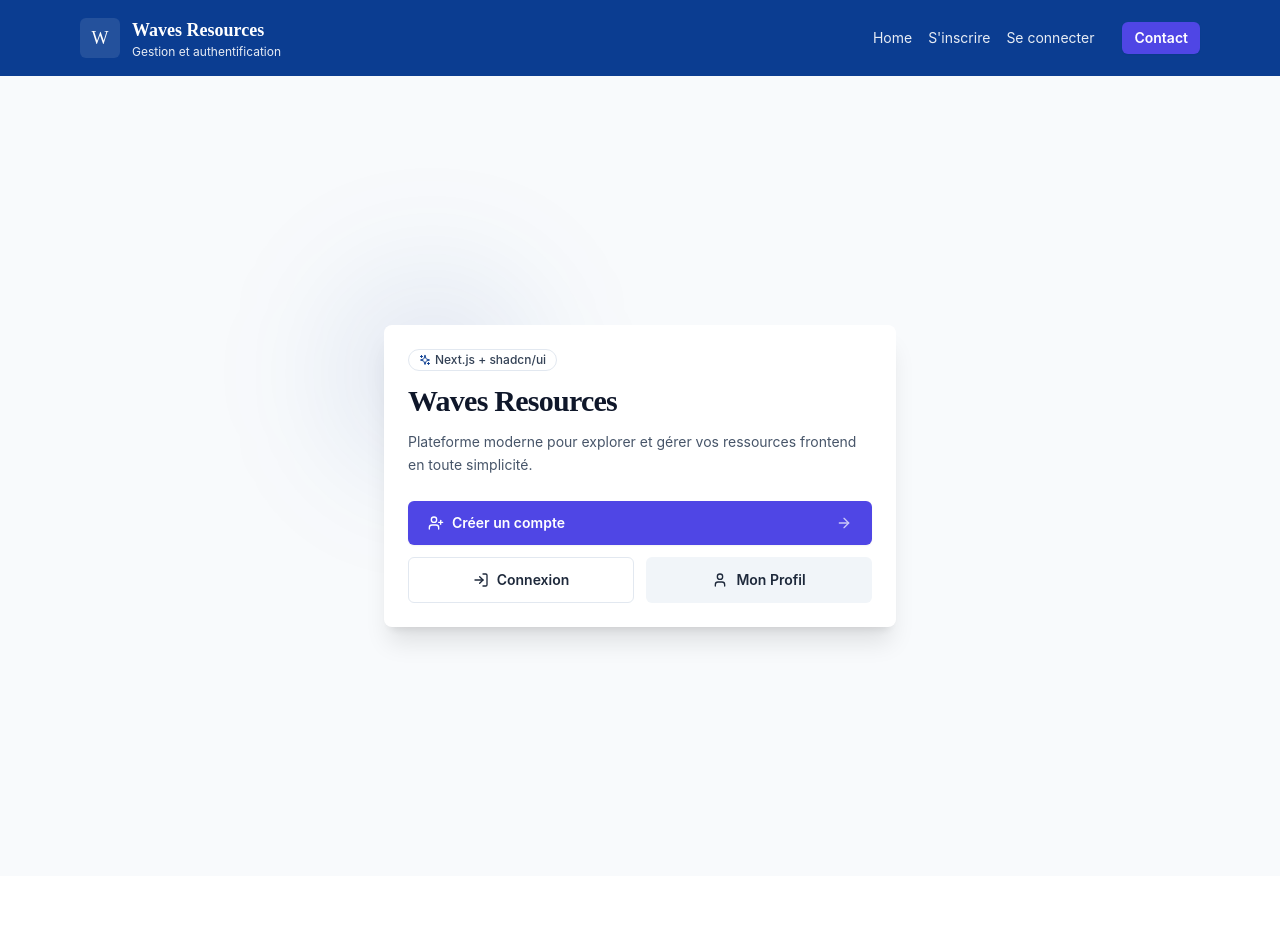
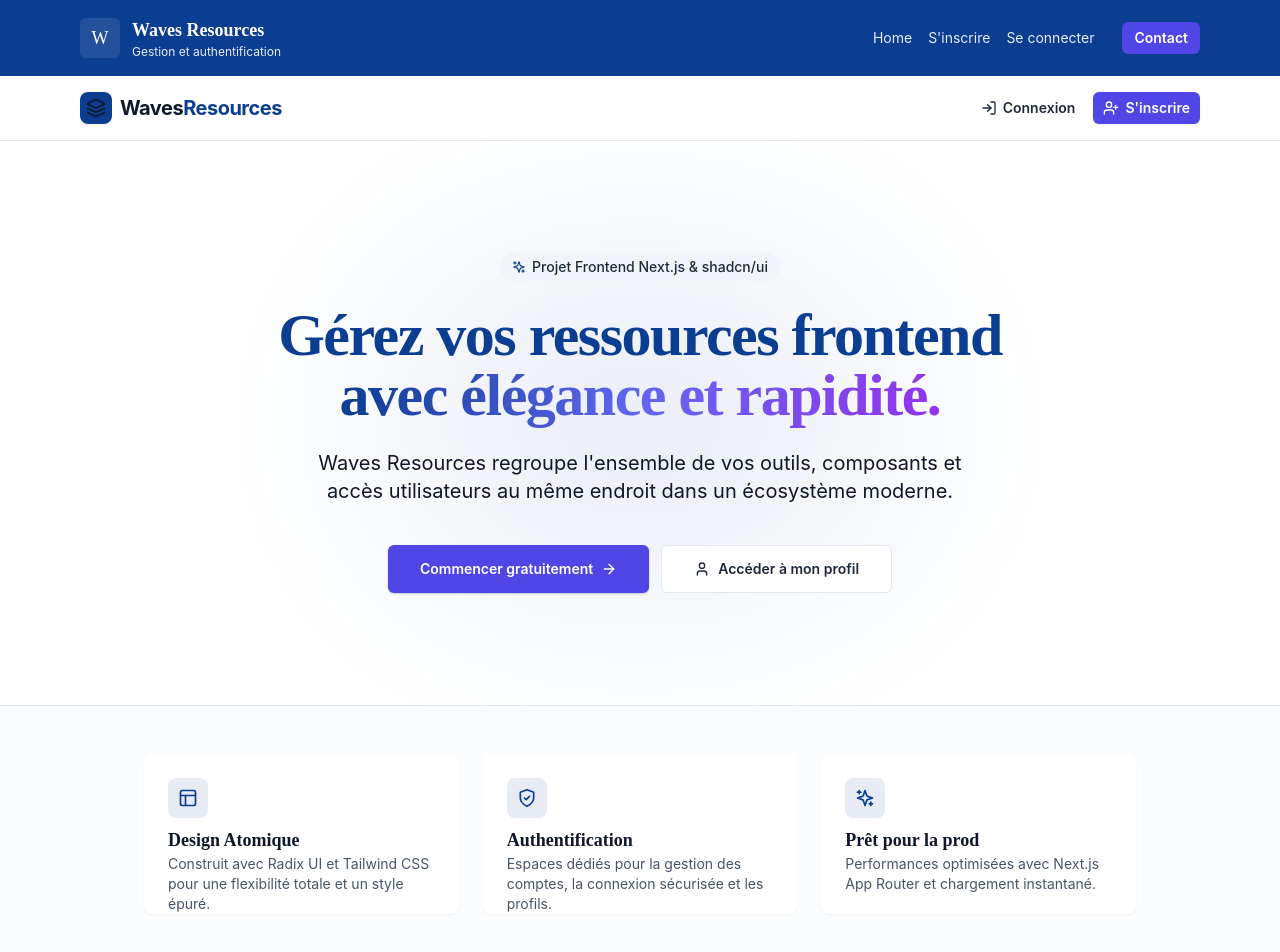
Before and after one commit to rooneyi/Waves-Resources-onboarding, a Next.js app in the folder frontend/: page / in a window 1280 px wide. Shown: the top 952 px of the page. Before the commit the page ends 876 px from the top, so only its background shows below. Built offline with nearby package versions, Linux system fonts and the light colour scheme.

Commit message:
style(pages): apply law-inspired typography and card polish to home, login, profile

```diff
--- a/frontend/app/login/page.tsx
+++ b/frontend/app/login/page.tsx
@@ -32,12 +32,12 @@ export default function Login() {
   return (
     <div className="min-h-screen flex items-center justify-center bg-slate-50">
       <form onSubmit={onSubmit} className="w-full max-w-md">
-        <Card>
-          <h2 className="text-2xl font-bold mb-4">Sign in</h2>
+        <Card className="ring-1 ring-slate-200/60">
+          <h2 className="text-2xl font-serif font-semibold mb-4">Se connecter</h2>
           <Input label="Email" type="email" value={email} onChange={(e: React.ChangeEvent<HTMLInputElement>) => setEmail(e.target.value)} />
           <Input label="Password" type="password" value={password} onChange={(e: React.ChangeEvent<HTMLInputElement>) => setPassword(e.target.value)} />
           <div className="mt-4">
-            <Button type="submit" disabled={loading}>{loading ? 'Signing in...' : 'Sign in'}</Button>
+            <Button type="submit" disabled={loading}>{loading ? 'Connexion...' : 'Se connecter'}</Button>
           </div>
         </Card>
         {error && <Toast message={error} type="error" onClose={()=>setError(null)} />}
--- a/frontend/app/me/page.tsx
+++ b/frontend/app/me/page.tsx
@@ -19,18 +19,18 @@ export default function Me() {
 
   return (
     <div className="min-h-screen flex items-center justify-center bg-slate-50">
-      <Card className="w-full max-w-md">
+      <Card className="w-full max-w-md ring-1 ring-slate-200/60">
         <div className="flex items-center gap-4 mb-4">
           <Avatar src={profile.profileImageUrl || '/placeholder-avatar.png'} size={56} />
           <div>
-            <h2 className="text-2xl font-bold">{profile.fullName}</h2>
+            <h2 className="text-2xl font-serif font-semibold">{profile.fullName}</h2>
             <p className="text-sm text-slate-500">{profile.email}</p>
           </div>
         </div>
-        <p className="mb-2"><strong>Verified:</strong> {profile.emailVerified ? 'Yes' : 'No'}</p>
+        <p className="mb-2"><strong>Vérifié :</strong> {profile.emailVerified ? 'Oui' : 'Non'}</p>
         <div className="mt-4 flex gap-3">
-          <a href="/me/edit" className="px-3 py-2 bg-slate-100 rounded">Edit</a>
-          <button onClick={async ()=>{ await logout(); window.location.href = '/login' }} className="px-3 py-2 bg-red-600 text-white rounded">Logout</button>
+          <a href="/me/edit" className="px-3 py-2 bg-slate-100 rounded">Modifier</a>
+          <button onClick={async ()=>{ await logout(); window.location.href = '/login' }} className="px-3 py-2 bg-red-600 text-white rounded">Se déconnecter</button>
         </div>
       </Card>
     </div>
--- a/frontend/app/page.tsx
+++ b/frontend/app/page.tsx
@@ -1,67 +1,141 @@
-"use client"
-
 import Link from 'next/link'
-import { ArrowRight, User, LogIn, UserPlus, Sparkles } from 'lucide-react'
-import { Button } from '@/components/ui/Button'
-import Card from '@/components/ui/Card'
-import CardHeader from '@/components/ui/CardHeader'
-import CardContent from '@/components/ui/CardContent'
-import CardTitle from '@/components/ui/CardTitle'
-import CardDescription from '@/components/ui/CardDescription'
-import Badge from '@/components/ui/Badge'
+import { ArrowRight, Layers, Layout, ShieldCheck, Sparkles, User, LogIn, UserPlus } from 'lucide-react'
+import { Button } from '@/components/ui/button'
+import { Badge } from '@/components/ui/badge'
+import { Card, CardContent, CardDescription, CardHeader, CardTitle } from '@/components/ui/card'
 
 export default function Home() {
   return (
-    <main className="min-h-screen w-full bg-slate-50 dark:bg-slate-950 flex items-center justify-center p-4">
-      {/* Container principal avec effet de halo subtil */}
-      <div className="relative w-full max-w-lg">
-        <div className="absolute -top-12 -left-12 w-48 h-48 bg-primary/10 rounded-full blur-3xl pointer-events-none" />
+    <div className="min-h-screen bg-background text-foreground flex flex-col justify-between">
 
-        <Card className="shadow-xl border-slate-200/80 dark:border-slate-800 backdrop-blur-sm">
-          <CardHeader className="space-y-3 pb-4">
-            <div className="flex items-center justify-between">
-              <Badge variant="outline" className="gap-1 px-2.5 py-0.5 text-xs font-medium">
-                <Sparkles className="w-3 h-3 text-primary" />
-                Next.js + shadcn/ui
-              </Badge>
+      {/* 1. HEADER / NAVBAR */}
+      <header className="sticky top-0 z-50 w-full border-b bg-background/95 backdrop-blur supports-[backdrop-filter]:bg-background/60">
+        <div className="page-container flex h-16 items-center justify-between">
+          <div className="flex items-center gap-2 font-bold text-xl tracking-tight">
+            <div className="p-1.5 bg-primary text-primary-foreground rounded-lg">
+              <Layers className="w-5 h-5" />
             </div>
-            <CardTitle className="text-2xl sm:text-3xl font-bold tracking-tight text-slate-900 dark:text-slate-50">
-              Waves Resources
-            </CardTitle>
-            <CardDescription className="text-base text-muted-foreground leading-relaxed">
-              Plateforme moderne pour explorer et gérer vos ressources frontend en toute simplicité.
-            </CardDescription>
-          </CardHeader>
+            <span>Waves<span className="text-primary">Resources</span></span>
+          </div>
 
-          <CardContent className="pt-2">
-            <div className="grid gap-3 sm:grid-cols-2">
-              {/* Action Principale - Call to Action */}
-              <Button asChild size="lg" className="sm:col-span-2 gap-2 shadow-sm font-semibold">
+          <nav className="flex items-center gap-2">
+            <Button asChild variant="ghost" size="sm">
+              <Link href="/login" className="gap-1.5">
+                <LogIn className="w-4 h-4" />
+                Connexion
+              </Link>
+            </Button>
+            <Button asChild size="sm">
+              <Link href="/register" className="gap-1.5">
+                <UserPlus className="w-4 h-4" />
+                S'inscrire
+              </Link>
+            </Button>
+          </nav>
+        </div>
+      </header>
+
+      {/* 2. HERO SECTION */}
+      <main className="flex-1">
+        <section className="relative py-20 md:py-28 overflow-hidden">
+          {/* Effet de fond lumineux */}
+          <div className="absolute top-1/2 left-1/2 -translate-x-1/2 -translate-y-1/2 w-[500px] h-[300px] bg-primary/10 blur-[120px] rounded-full pointer-events-none -z-10" />
+
+          <div className="page-container max-w-4xl mx-auto text-center px-4 space-y-6">
+            <Badge variant="secondary" className="px-3 py-1 text-xs sm:text-sm font-medium gap-1.5 rounded-full">
+              <Sparkles className="w-3.5 h-3.5 text-primary" />
+              Projet Frontend Next.js & shadcn/ui
+            </Badge>
+
+            <h1 className="text-4xl sm:text-6xl font-extrabold tracking-tight leading-tight font-serif text-primary">
+              Gérez vos ressources frontend <br className="hidden sm:inline" />
+              <span className="bg-gradient-to-r from-primary via-indigo-500 to-purple-600 bg-clip-text text-transparent">
+                avec élégance et rapidité.
+              </span>
+            </h1>
+
+            <p className="max-w-2xl mx-auto text-lg text-muted-foreground sm:text-xl font-normal leading-relaxed">
+              Waves Resources regroupe l'ensemble de vos outils, composants et accès utilisateurs au même endroit dans un écosystème moderne.
+            </p>
+
+            {/* Actions CTA */}
+            <div className="flex flex-col sm:flex-row items-center justify-center gap-3 pt-4">
+              <Button asChild size="lg" className="w-full sm:w-auto h-12 px-8 text-base gap-2 shadow-lg shadow-primary/25">
                 <Link href="/register">
-                  <UserPlus className="w-4 h-4" />
-                  Créer un compte
-                  <ArrowRight className="w-4 h-4 ml-auto opacity-70" />
+                  Commencer gratuitement
+                  <ArrowRight className="w-4 h-4" />
                 </Link>
               </Button>
 
-              {/* Actions Secondaires */}
-              <Button asChild variant="outline" size="lg" className="gap-2">
-                <Link href="/login">
-                  <LogIn className="w-4 h-4 text-muted-foreground" />
-                  Connexion
-                </Link>
-              </Button>
-
-              <Button asChild variant="secondary" size="lg" className="gap-2">
+              <Button asChild variant="outline" size="lg" className="w-full sm:w-auto h-12 px-8 text-base gap-2">
                 <Link href="/me">
                   <User className="w-4 h-4 text-muted-foreground" />
-                  Mon Profil
+                  Accéder à mon profil
                 </Link>
               </Button>
             </div>
-          </CardContent>
-        </Card>
-      </div>
-    </main>
+          </div>
+        </section>
+
+        {/* 3. SECTION FONCTIONNALITÉS / STRUCTURE */}
+        <section className="py-12 bg-muted/40 border-y">
+          <div className="container max-w-5xl mx-auto px-4">
+            <div className="grid md:grid-cols-3 gap-6">
+
+              <Card className="bg-background shadow-sm border-muted">
+                <CardHeader>
+                  <div className="w-10 h-10 rounded-lg bg-primary/10 text-primary flex items-center justify-center mb-2">
+                    <Layout className="w-5 h-5" />
+                  </div>
+                  <CardTitle className="text-lg">Design Atomique</CardTitle>
+                  <CardDescription>
+                    Construit avec Radix UI et Tailwind CSS pour une flexibilité totale et un style épuré.
+                  </CardDescription>
+                </CardHeader>
+              </Card>
+
+              <Card className="bg-background shadow-sm border-muted">
+                <CardHeader>
+                  <div className="w-10 h-10 rounded-lg bg-primary/10 text-primary flex items-center justify-center mb-2">
+                    <ShieldCheck className="w-5 h-5" />
+                  </div>
+                  <CardTitle className="text-lg">Authentification</CardTitle>
+
+                  <CardDescription>
+                    Espaces dédiés pour la gestion des comptes, la connexion sécurisée et les profils.
+                  </CardDescription>
+                </CardHeader>
+              </Card>
+
+              <Card className="bg-background shadow-sm border-muted">
+                <CardHeader>
+                  <div className="w-10 h-10 rounded-lg bg-primary/10 text-primary flex items-center justify-center mb-2">
+                    <Sparkles className="w-5 h-5" />
+                  </div>
+                  <CardTitle className="text-lg">Prêt pour la prod</CardTitle>
+                  <CardDescription>
+                    Performances optimisées avec Next.js App Router et chargement instantané.
+                  </CardDescription>
+                </CardHeader>
+              </Card>
+
+            </div>
+          </div>
+        </section>
+      </main>
+
+      {/* 4. FOOTER */}
+      <footer className="border-t py-6 md:py-8">
+        <div className="container max-w-6xl mx-auto flex flex-col sm:flex-row items-center justify-between gap-4 px-4 text-sm text-muted-foreground">
+          <p>© {new Date().getFullYear()} Waves Resources. Tous droits réservés.</p>
+          <div className="flex gap-4">
+            <Link href="/login" className="hover:underline">Connexion</Link>
+            <Link href="/register" className="hover:underline">S'inscrire</Link>
+            <Link href="/me" className="hover:underline">Profil</Link>
+          </div>
+        </div>
+      </footer>
+
+    </div>
   )
 }
```
